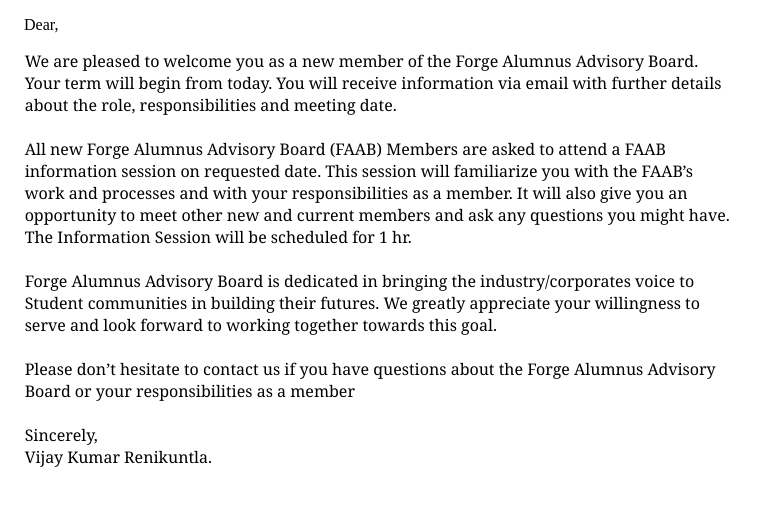
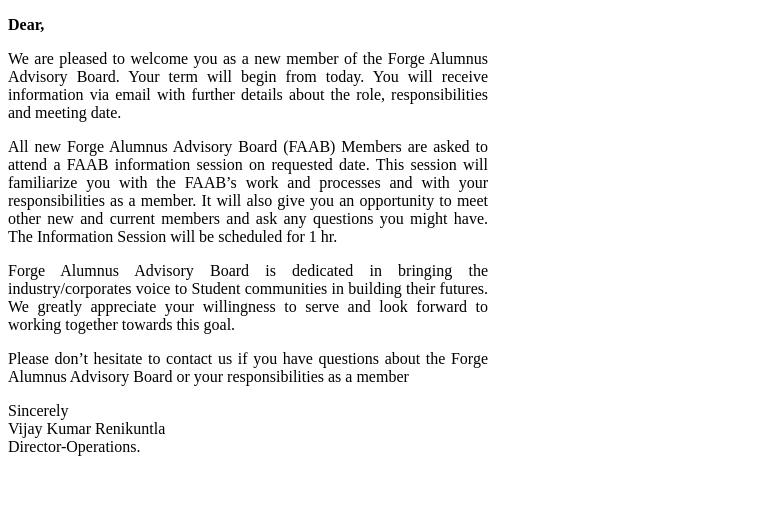
Before and after one commit to johnswaroop/mailmodule, a website: page draft.ejs in a window 1280 px wide. Shown: the whole page, without its empty margins (0-784 px from the left). Drawn offline with nearby package versions, Linux system fonts and the light colour scheme; files that its build step writes are made by us from their sources.

Commit message:
new mail format res

```diff
--- a/draft.ejs
+++ b/draft.ejs
@@ -7,44 +7,46 @@
     <title>Document</title>
 
     <style>
-        pre{
 
-         color:black;
-         font-family: Cambria, Cochin, Georgia, Times, 'Times New Roman', serif;
-
+        p{
+            max-width: 30rem;
+            text-align: justify;
         }
 
-        p{
-            margin-left: 1rem;
+        .big{
+            font-weight: bold;
         }
+
     </style>
 </head>
 
 <body>
 
 
-    <p>Dear, <%= name %></p>
-    <pre>
-    We are pleased to welcome you as a new member of the Forge Alumnus Advisory Board.
-    Your term will begin from today. You will receive information via email with further details
-    about the role, responsibilities and meeting date.
+    <p class="big">Dear,<br><%= name %></p>
 
-    All new Forge Alumnus Advisory Board (FAAB) Members are asked to attend a FAAB
-    information session on requested date. This session will familiarize you with the FAAB’s
-    work and processes and with your responsibilities as a member. It will also give you an
-    opportunity to meet other new and current members and ask any questions you might have.
-    The Information Session will be scheduled for 1 hr.
+    <p>We are pleased to welcome you as a new member of the Forge Alumnus Advisory Board.
+        Your term will begin from today. You will receive information via email with further details
+        about the role, responsibilities and meeting date.</p>
 
-    Forge Alumnus Advisory Board is dedicated in bringing the industry/corporates voice to
-    Student communities in building their futures. We greatly appreciate your willingness to
-    serve and look forward to working together towards this goal.
+    <p>All new Forge Alumnus Advisory Board (FAAB) Members are asked to attend a FAAB
+        information session on requested date. This session will familiarize you with the FAAB’s
+        work and processes and with your responsibilities as a member. It will also give you an
+        opportunity to meet other new and current members and ask any questions you might have.
+        The Information Session will be scheduled for 1 hr.</p>
 
-    Please don’t hesitate to contact us if you have questions about the Forge Alumnus Advisory
-    Board or your responsibilities as a member
+    <p>Forge Alumnus Advisory Board is dedicated in bringing the industry/corporates voice to
+        Student communities in building their futures. We greatly appreciate your willingness to
+        serve and look forward to working together towards this goal.</p>
 
-    Sincerely,
-    Vijay Kumar Renikuntla.
-</pre>
+    <p>Please don’t hesitate to contact us if you have questions about the Forge Alumnus Advisory
+        Board or your responsibilities as a member</p>
+
+    <p>
+        Sincerely<br>
+        Vijay Kumar Renikuntla<br>
+        Director-Operations.<br>
+    </p>
 
 </body>
 
--- a/index.js
+++ b/index.js
@@ -70,7 +70,7 @@
     var mailOptions = {
         from: '"forge mail" <advisor@forge.org.in>',
         to: 'advisors@forgealumnus.com,mailmodule@alumnustest.forge.org.in',
-        subject: 'Forge Board of Advisors Candidate Application success',
+        subject: 'Forge Alumnus welcomes you to be part of Advisory Board',
         text: 'Thank you for registering , we look forward to working with you',
         html: '<h1>Thank you for registering,<br>Your Application has been submitted.<br>Our team will contact you soon and we look forward to working with you.</h1><br><h1>' + toname + '<br>' + title + '<br>' + company + '<br>' + tomail + '</h1>',
 
@@ -80,7 +80,7 @@
     var mailOptions_invite = {
         from: '"forge mail" <advisor@forge.org.in>',
         to: tomail,
-        subject: 'Forge Board of Advisors Candidate Application',
+        subject: 'Forge Alumnus welcomes you to be part of Advisory Board',
         text: 'Thank you for registering , we look forward to working with you',
         html: draft,
 
```
